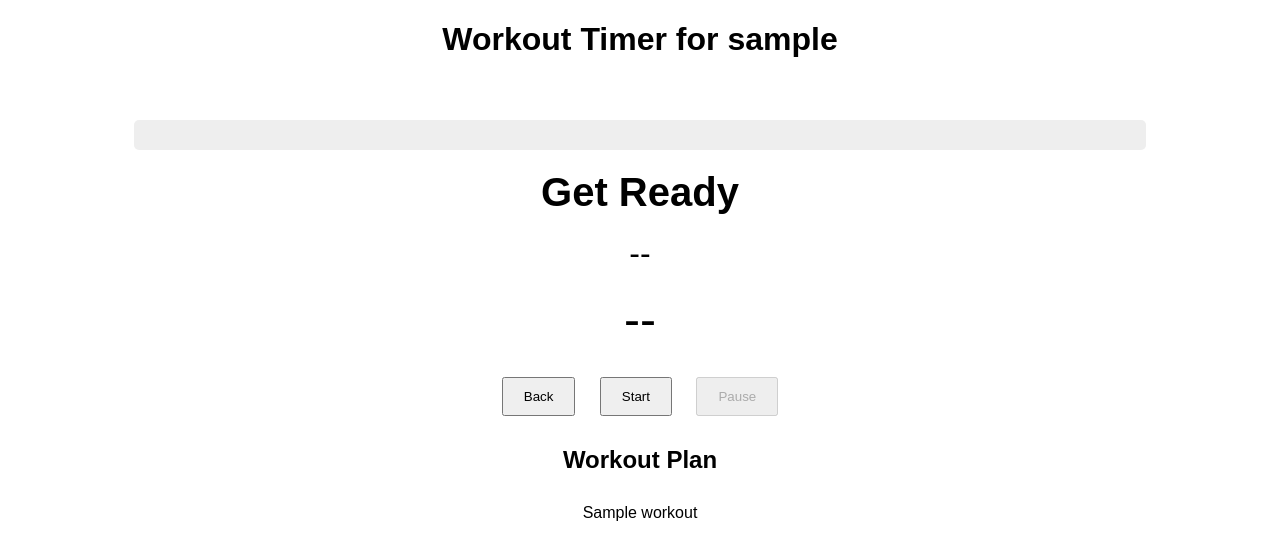
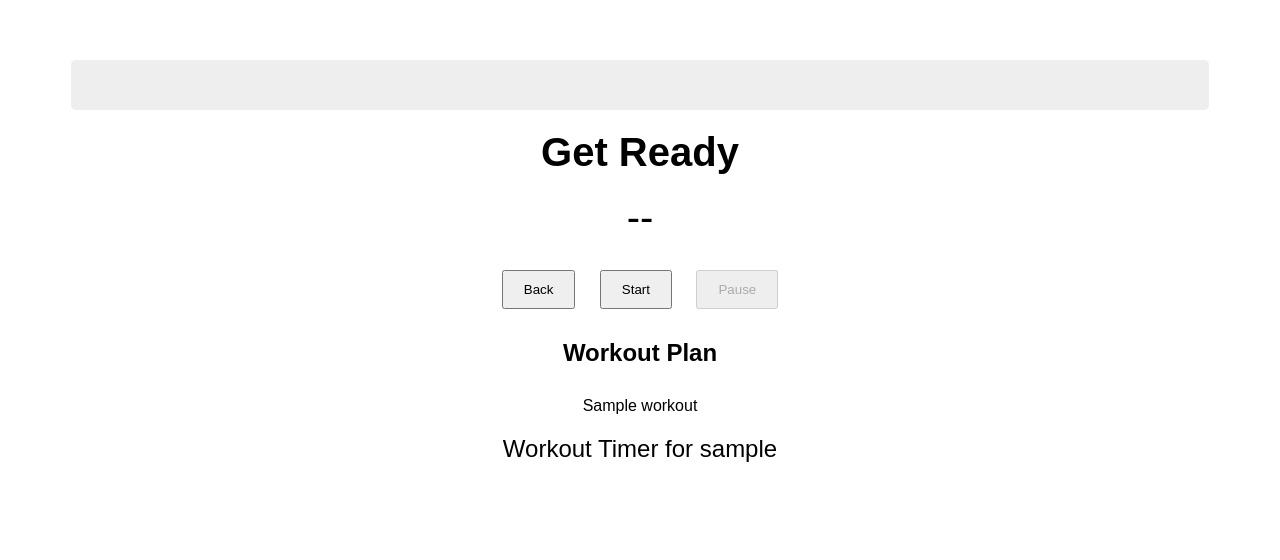
Before and after one commit to dafioram/workoutapp, a Flask app: template templates/timer.html in a window 1280 px wide. Shown: the top 560 px of the page. Run offline with Flask 3, Linux system fonts and the light colour scheme; the template is opened without the code that fills it: most values are stand-ins (such as "Sample title", 1, 10 or a date in 2020).

Commit message:
improve timer page a lot

```diff
--- a/templates/timer.html
+++ b/templates/timer.html
@@ -4,22 +4,40 @@
   <title>Workout Timer</title>
   <style>
     body { font-family: sans-serif; text-align: center; margin-top: 20px; transition: background 0.5s; }
-    #exercise { font-size: 2em; margin: 20px 0; }
-    #time { font-size: 3em; margin: 20px 0; }
+    #exercise { font-size: 2.5em; margin: 20px 0; }
     #phaseLabel { font-size: 2.5em; font-weight: bold; margin: 20px 0; }
-    #next { color: gray; margin: 10px 0; }
+    #next { color: gray; margin: 10px 0; font-size: 1.2em; }
     #exercise-img { height: 300px; width: auto; margin: 20px auto; display: block; }
     #next-img { max-width: 150px; max-height: 150px; margin: 10px auto; display: block; opacity: 0.6; }
     button { padding: 10px 20px; margin: 10px; }
     #workoutList { text-align: center; margin-top: 30px; }
     #workoutList span { margin: 0 5px; }
-    .current { font-weight: bold; color: darkred; }
+    .current { font-weight: bold; color: red; } /* Updated to red highlight */
     .exercise-phase { background: #d4edda; }
     .rest-phase { background: #ffeeba; }
     .setrest-phase { background: #d1ecf1; }
     .complete-phase { background: #e2e3e5; }
-    #progressContainer { width: 80%; height: 30px; margin: 20px auto; background: #eee; border-radius: 5px; overflow: hidden; }
-    #progressBar { height: 100%; width: 0%; background: green; transition: width 0.25s; }
+    #progressContainer {
+      width: 90%;
+      height: 50px;
+      margin: 20px auto;
+      background: #eee;
+      border-radius: 5px;
+      overflow: hidden;
+      position: relative;
+    }
+    #progressBar {
+      height: 100%;
+      width: 0%;
+      background: green;
+      transition: width 0.25s;
+      display: flex;
+      align-items: center;
+      justify-content: center;
+      color: white;
+      font-weight: bold;
+      font-size: 1.5em;
+    }
     #overallContainer {
       display: flex;
       width: 80%;
@@ -49,10 +67,21 @@
       border-radius: 5px;
       transition: width 0.25s;
     }
+    #setExerciseInfo {
+      font-size: 1.2em;
+      font-weight: bold;
+      color: #333;
+      text-align: center;
+      margin: 10px 0;
+    }
+    #usernameHeader {
+      font-size: 1.5em;
+      margin: 20px 0;
+      font-weight: normal;
+    }
   </style>
 </head>
 <body>
-  <h1>Workout Timer for {{ username }}</h1>
   <div id="overallContainer"></div>
   <div id="progressContainer">
     <div id="progressBar"></div>
@@ -60,16 +89,19 @@
   <div id="phaseLabel">Get Ready</div>
   <div id="exercise">--</div>
   <img id="exercise-img" src="" alt="" style="display:none">
-  <div id="time">--</div>
   <div id="next"></div>
   <img id="next-img" src="" alt="" style="display:none;">
   <button onclick="location.href='{{ url_for('index') }}'">Back</button>
   <button id="startBtn" onclick="startWorkout()">Start</button>
   <button id="pauseBtn" onclick="togglePause()" disabled>Pause</button>
   <h2>Workout Plan</h2>
-<div id="workoutList">
-  {{ workout | map(attribute='name') | join(', ') }}
-</div>
+  <div id="workoutList">
+    {% for ex in workout %}
+      <span data-index="{{ loop.index0 }}">{{ ex.name }}</span>{% if not loop.last %}| {% endif %}
+    {% endfor %}
+  </div>
+  <div id="setExerciseInfo"></div>
+  <h1 id="usernameHeader">Workout Timer for {{ username }}</h1>
   <script>
   const workout = [
     {% for ex in workout %}
@@ -171,13 +203,17 @@
       }
       return;
     }
-    document.getElementById("time").innerText = formatTime(timeLeft);
     let total = (phase === "exercise") ? exDuration :
                 (phase === "rest") ? restDuration :
                 (phase === "setrest") ? setRest :
                 (phase === "countdown") ? 7 : 1;
     let percent = ((total - timeLeft) / total) * 100;
     document.getElementById("progressBar").style.width = percent + "%";
+    document.getElementById("progressBar").innerText =
+      (phase === "exercise") ? `EXERCISE ${formatTime(timeLeft)}` :
+      (phase === "rest") ? `REST ${formatTime(timeLeft)}` :
+      (phase === "countdown") ? formatTime(timeLeft) :
+      (phase === "setrest") ? formatTime(timeLeft) : "";
     updateOverallProgress();
     timeLeft--;
     timer = setTimeout(tick, 1000);
@@ -194,7 +230,8 @@
     timeLeft = 7;
     updatePhaseDisplay("Get Ready!", "rest-phase", "gray");
     document.getElementById("exercise").innerText = "Starting soon...";
-    document.getElementById("time").innerText = timeLeft;
+    document.getElementById("setExerciseInfo").innerText = "";
+    document.getElementById("progressBar").innerText = formatTime(timeLeft);
     tick();
   }
   function startExercise() {
@@ -203,7 +240,8 @@
         phase = "setrest";
         timeLeft = setRest;
         updatePhaseDisplay("Rest Between Sets", "setrest-phase", "blue");
-        document.getElementById("exercise").innerText = `Set Rest (${currentSet}/${numSets})`;
+        document.getElementById("exercise").innerText = `Set Rest`;
+        document.getElementById("setExerciseInfo").innerText = `Set ${currentSet}/${numSets}`;
         document.getElementById("next").innerText = `Set ${currentSet+1} starts soon`;
         showImage(null, null);
         highlightCurrent(-1);
@@ -213,7 +251,8 @@
         phase = "complete";
         updatePhaseDisplay("Workout Complete!", "complete-phase", "gray");
         document.getElementById("exercise").innerText = "Done!";
-        document.getElementById("time").innerText = "";
+        document.getElementById("setExerciseInfo").innerText = "";
+        document.getElementById("progressBar").innerText = "";
         document.getElementById("next").innerText = "";
         showImage(null, null);
         highlightCurrent(-1);
@@ -224,8 +263,9 @@
     phase = "exercise";
     const ex = workout[currentIndex];
     timeLeft = exDuration;
-    updatePhaseDisplay("EXERCISE!", "exercise-phase", "green");
-    document.getElementById("exercise").innerText = `Set ${currentSet}/${numSets} - Exercise ${currentIndex+1}/${workout.length}: ${ex.name}`;
+    updatePhaseDisplay("", "exercise-phase", "green");
+    document.getElementById("exercise").innerText = ex.name;
+    document.getElementById("setExerciseInfo").innerText = `Set ${currentSet}/${numSets} Ex ${currentIndex+1}/${workout.length}`;
     const nextEx = (currentIndex < workout.length - 1) ? workout[currentIndex+1] : null;
     document.getElementById("next").innerText = nextEx
         ? `Next: ${nextEx.name}`
@@ -238,8 +278,9 @@
   function startRest() {
     phase = "rest";
     timeLeft = restDuration;
-    updatePhaseDisplay("REST", "rest-phase", "orange");
+    updatePhaseDisplay("", "rest-phase", "orange");
     document.getElementById("exercise").innerText = `Rest`;
+    document.getElementById("setExerciseInfo").innerText = `Set ${currentSet}/${numSets}`;
     const nextEx = workout[currentIndex];
     document.getElementById("next").innerText = `Next: ${nextEx.name}`;
     showImage(null, nextEx.image);
```
